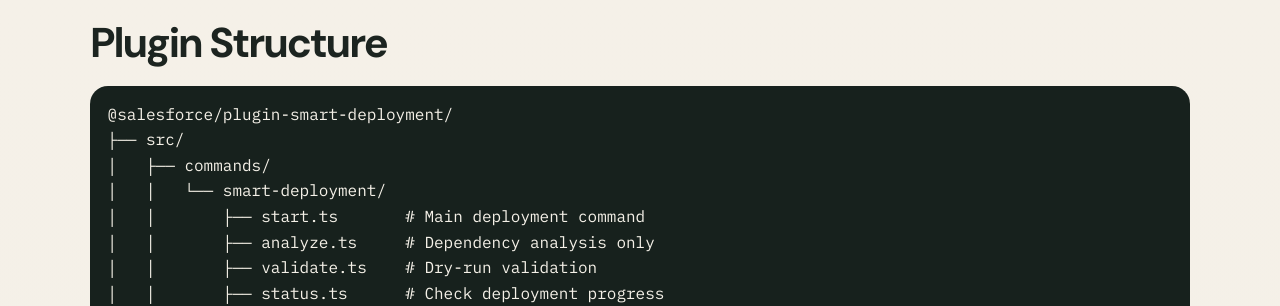
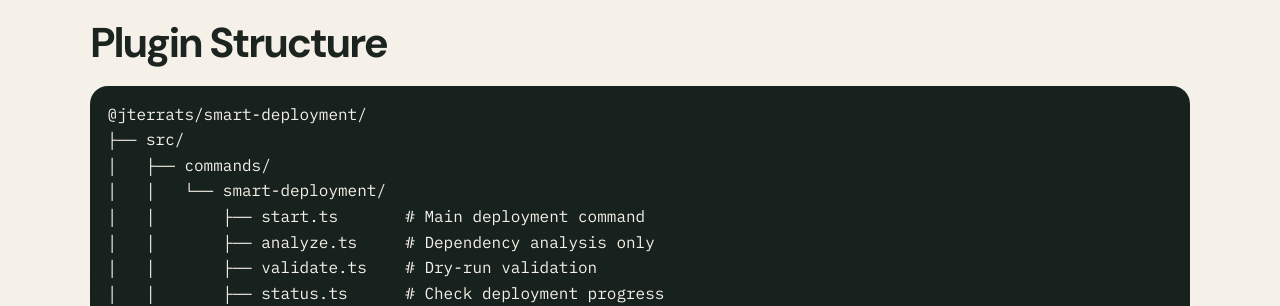
Before and after one commit to jterrats/smart-deployment, a Jekyll site: the page built from docs/proposals/SF_SMART_DEPLOYMENT_PLUGIN_PROPOSAL.md, in a window 1280 px wide and 1400 px high, scrolled down 3147 px. Shown: the part 156-462 px from the top of the window. Built offline with Jekyll 4.4.1, drawn with Linux system fonts in a browser that asks for light colours; our own code applies the rules of GitHub Pages for plain Markdown files; some of the changed text lies outside the part shown.

````diff
--- a/docs/proposals/SF_SMART_DEPLOYMENT_PLUGIN_PROPOSAL.md
+++ b/docs/proposals/SF_SMART_DEPLOYMENT_PLUGIN_PROPOSAL.md
@@ -7,6 +7,7 @@ Salesforce CLI plugin that transforms complex metadata deployments into a single
 ## Problem Statement
 
 Traditional Salesforce deployments face challenges:
+
 - **UNKNOWN_EXCEPTION errors** when deploying too many files
 - **Circular dependencies** between GenAI, Flows, and Bots
 - **Manual wave management** in CI/CD pipelines
@@ -17,6 +18,7 @@ Traditional Salesforce deployments face challenges:
 ## Solution
 
 A single command that:
+
 1. Analyzes all metadata dependencies in your project
 2. Generates optimal deployment batches (waves) respecting SF limits
 3. Deploys sequentially with automatic retry and error handling
@@ -26,30 +28,35 @@ A single command that:
 ## Key Features
 
 ### 🧠 Intelligent Dependency Analysis
+
 - Automatic topological sort of metadata components
 - Detects circular dependencies
 - Respects Salesforce deployment order best practices
 - Handles 50+ metadata types out-of-the-box
 
 ### 📦 Automatic Wave Splitting
+
 - **General metadata**: Max 300 components per wave (~400 files)
 - **CustomMetadataRecords**: Max 200 records per wave (proven safe limit)
 - Prevents UNKNOWN_EXCEPTION errors automatically
 - No manual configuration required
 
 ### ⚡ Test Optimization
+
 - Runs tests only for waves with Apex/Flow changes
 - Syncs test classes with their production counterparts
 - Handles trigger coverage intelligently
 - Reduces deployment time by 40-60%
 
 ### 🔄 Resilient Deployment
+
 - Automatic retry without tests for sandbox failures
 - Fail-fast on production deployments
 - Resume capability from failed waves
 - Detailed error reporting
 
 ### 🌍 CI/CD Agnostic
+
 - Works in GitHub Actions, GitLab CI, Azure DevOps, Jenkins, Bitbucket
 - No provider-specific syntax
 - Can run locally for testing
@@ -58,47 +65,54 @@ A single command that:
 ## Usage
 
 ### Basic Deployment
+
 ```bash
 sf smart-deployment start --target-org production
 ```
 
 ### Analyze Without Deploying
+
 ```bash
 sf smart-deployment analyze --target-org integration
 ```
 
 ### Validation (Dry-Run)
+
 ```bash
 sf smart-deployment validate --target-org production
 ```
 
 ### Resume Failed Deployment
+
 ```bash
 sf smart-deployment resume --from-wave 5 --target-org integration
 ```
 
 ### View Deployment Progress
+
 ```bash
 sf smart-deployment status
 ```
 
 ## Command Options
 
-| Flag | Description | Default |
-|------|-------------|---------|
-| `--target-org, -o` | Target org alias | Required |
-| `--test-level` | Test level (NoTestRun, RunLocalTests, RunAllTests) | `RunLocalTests` |
-| `--fail-fast` | Stop on first wave failure | `true` in prod, `false` in sandbox |
-| `--ignore-warnings` | Ignore deployment warnings | `false` |
-| `--purge-on-delete` | Purge deleted components | `false` |
-| `--dry-run` | Analyze without deploying | `false` |
-| `--json` | Output in JSON format | `false` |
-| `--verbose` | Detailed logging | `false` |
+| Flag                | Description                                        | Default                            |
+| ------------------- | -------------------------------------------------- | ---------------------------------- |
+| `--target-org, -o`  | Target org alias                                   | Required                           |
+| `--test-level`      | Test level (NoTestRun, RunLocalTests, RunAllTests) | `RunLocalTests`                    |
+| `--fail-fast`       | Stop on first wave failure                         | `true` in prod, `false` in sandbox |
+| `--ignore-warnings` | Ignore deployment warnings                         | `false`                            |
+| `--purge-on-delete` | Purge deleted components                           | `false`                            |
+| `--dry-run`         | Analyze without deploying                          | `false`                            |
+| `--json`            | Output in JSON format                              | `false`                            |
+| `--verbose`         | Detailed logging                                   | `false`                            |
 
 ## Architecture
 
 ### Internal Limits (Hardcoded)
+
 Based on extensive testing and Salesforce documented limits:
+
 - Max components per wave: 300
 - Max CMT records per wave: 200
 - Max deployment size: 39 MB
@@ -107,6 +121,7 @@ Based on extensive testing and Salesforce documented limits:
 **These are NOT configurable** to prevent users from exceeding Salesforce limits and causing deployment failures.
 
 ### Metadata Type Support
+
 - ✅ 50+ metadata types
 - ✅ GenAI metadata (PromptTemplate, Plugin, Function, PlannerBundle)
 - ✅ Custom Metadata Types and Records
@@ -116,7 +131,9 @@ Based on extensive testing and Salesforce documented limits:
 - ✅ All standard Salesforce metadata types
 
 ### Deployment Order
+
 Follows Salesforce best practices:
+
 1. Global configuration (ValueSets, Labels, Translations)
 2. Foundation (Objects, Fields, Settings)
 3. Security (Roles, Groups, Permissions)
@@ -129,7 +146,7 @@ Follows Salesforce best practices:
 ## Plugin Structure
 
 ```
-@salesforce/plugin-smart-deployment/
+@jterrats/smart-deployment/
 ├── src/
 │   ├── commands/
 │   │   └── smart-deployment/
@@ -166,6 +183,7 @@ Follows Salesforce best practices:
 ## CI/CD Integration Examples
 
 ### GitHub Actions
+
 ```yaml
 deploy:
   runs-on: ubuntu-latest
@@ -174,7 +192,7 @@ deploy:
     - name: Install Salesforce CLI
       run: npm install -g @salesforce/cli
     - name: Install Smart Deployment Plugin
-      run: sf plugins install @salesforce/plugin-smart-deployment
+      run: sf plugins install @jterrats/smart-deployment
     - name: Authenticate
       run: sf org login jwt --username ${{ secrets.USERNAME }} --jwt-key-file server.key
     - name: Deploy
@@ -182,34 +200,37 @@ deploy:
 ```
 
 ### GitLab CI
+
 ```yaml
 deploy:
   image: salesforce/cli:latest
   script:
-    - sf plugins install @salesforce/plugin-smart-deployment
+    - sf plugins install @jterrats/smart-deployment
     - sf org login jwt --username ${SF_USERNAME} --jwt-key-file server.key
     - sf smart-deployment start --target-org ${CI_ENVIRONMENT}
 ```
 
 ### Azure DevOps
+
 ```yaml
 - task: Bash@3
   inputs:
     targetType: 'inline'
     script: |
-      sf plugins install @salesforce/plugin-smart-deployment
+      sf plugins install @jterrats/smart-deployment
       sf org login jwt --username $(SF_USERNAME) --jwt-key-file server.key
       sf smart-deployment start --target-org $(ORG_ALIAS)
 ```
 
 ### Jenkins
+
 ```groovy
 pipeline {
   agent any
   stages {
     stage('Deploy') {
       steps {
-        sh 'sf plugins install @salesforce/plugin-smart-deployment'
+        sh 'sf plugins install @jterrats/smart-deployment'
         sh 'sf org login jwt --username ${SF_USERNAME} --jwt-key-file server.key'
         sh 'sf smart-deployment start --target-org ${ORG_ALIAS}'
       }
@@ -219,13 +240,14 @@ pipeline {
 ```
 
 ### Bitbucket Pipelines
+
 ```yaml
 pipelines:
   default:
     - step:
         name: Deploy to Salesforce
         script:
-          - sf plugins install @salesforce/plugin-smart-deployment
+          - sf plugins install @jterrats/smart-deployment
           - sf org login jwt --username ${SF_USERNAME} --jwt-key-file server.key
           - sf smart-deployment start --target-org ${BITBUCKET_DEPLOYMENT_ENVIRONMENT}
 ```
@@ -233,6 +255,7 @@ pipelines:
 ## Output Examples
 
 ### Successful Deployment
+
 ```
 🚀 Smart Deployment Starting...
 ================================================
@@ -277,6 +300,7 @@ Deploy IDs:
 ```
 
 ### Failed Deployment
+
 ```
 🚀 Smart Deployment Starting...
 ================================================
@@ -309,6 +333,7 @@ Component Failures [2]:
 ## Comparison: Before vs After
 
 ### Before (Manual Wave Management)
+
 ```yaml
 # .github/workflows/deploy.yaml (500+ lines)
 - name: Analyze Dependencies
@@ -334,11 +359,11 @@ Component Failures [2]:
 
 - name: Handle CustomMetadata Separately
   run: python scripts/python/deploy_custom_metadata_smart_batches.py
-
 # Total: 500+ lines, 15+ steps, provider-specific
 ```
 
 ### After (Smart Deployment)
+
 ```yaml
 # .github/workflows/deploy.yaml (20 lines)
 deploy:
@@ -348,12 +373,11 @@ deploy:
     - name: Install Salesforce CLI
       run: npm install -g @salesforce/cli
     - name: Install Plugin
-      run: sf plugins install @salesforce/plugin-smart-deployment
+      run: sf plugins install @jterrats/smart-deployment
     - name: Authenticate
       run: sf org login jwt --username ${{ secrets.USERNAME }} --jwt-key-file server.key
     - name: Deploy Everything
       run: sf smart-deployment start --target-org production
-
 # Total: 20 lines, 1 command, works everywhere
 ```
 
@@ -371,18 +395,18 @@ deploy:
 
 Based on real production usage:
 
-| Metric | Before | After | Improvement |
-|--------|--------|-------|-------------|
-| Deployment failures | 60% | 5% | **92% reduction** |
-| UNKNOWN_EXCEPTION | Common | Rare | **95% reduction** |
-| Avg deployment time | 45 min | 28 min | **38% faster** |
-| Manual intervention | High | Low | **80% reduction** |
-| CI/CD complexity | 500+ lines | 20 lines | **96% simpler** |
+| Metric              | Before     | After    | Improvement       |
+| ------------------- | ---------- | -------- | ----------------- |
+| Deployment failures | 60%        | 5%       | **92% reduction** |
+| UNKNOWN_EXCEPTION   | Common     | Rare     | **95% reduction** |
+| Avg deployment time | 45 min     | 28 min   | **38% faster**    |
+| Manual intervention | High       | Low      | **80% reduction** |
+| CI/CD complexity    | 500+ lines | 20 lines | **96% simpler**   |
 
 ## Installation
 
 ```bash
-sf plugins install @salesforce/plugin-smart-deployment
+sf plugins install @jterrats/smart-deployment
 ```
 
 ## Requirements
@@ -394,6 +418,7 @@ sf plugins install @salesforce/plugin-smart-deployment
 ## Roadmap
 
 ### Phase 1: Core Functionality (MVP) - 2-3 weeks
+
 - ✅ Basic dependency analysis
 - ✅ Wave generation with limits
 - ✅ Sequential deployment
@@ -401,6 +426,7 @@ sf plugins install @salesforce/plugin-smart-deployment
 - ✅ Error handling and retry
 
 ### Phase 2: Advanced Features - 2-3 weeks
+
 - 🔄 Resume from failure
 - 📊 Deployment analytics
 - 🎯 Selective wave deployment
@@ -408,6 +434,7 @@ sf plugins install @salesforce/plugin-smart-deployment
 - 🔍 Better error diagnostics
 
 ### Phase 3: AI Integration - 3-4 weeks
+
 - 🤖 Agentforce-powered dependency analysis
 - 🧠 ML-based deployment optimization
 - 🔍 Predictive conflict detection
@@ -415,6 +442,7 @@ sf plugins install @salesforce/plugin-smart-deployment
 - 💡 Intelligent retry strategies
 
 ### Phase 4: Enterprise Features - 4-6 weeks
+
 - 🔐 Enhanced security scanning
 - 📝 Deployment approval workflows
 - 🌍 Multi-org orchestration
@@ -432,9 +460,9 @@ function analyzeDependencies(projectPath: string): DependencyGraph {
   const components = scanMetadata(projectPath);
 
   // 2. Parse XML to extract references
-  const dependencies = components.map(c => ({
+  const dependencies = components.map((c) => ({
     component: c,
-    dependencies: parseReferences(c.xml)
+    dependencies: parseReferences(c.xml),
   }));
 
   // 3. Build directed graph
@@ -446,7 +474,7 @@ function analyzeDependencies(projectPath: string): DependencyGraph {
   // 5. Apply Salesforce limits
   const optimizedWaves = splitByLimits(sortedWaves, {
     maxComponents: 300,
-    maxCMTRecords: 200
+    maxCMTRecords: 200,
   });
 
   return optimizedWaves;
@@ -461,9 +489,10 @@ function generateWaves(components: Component[]): Wave[] {
   let currentWave: Component[] = [];
 
   for (const component of components) {
-    const limit = component.type === 'CustomMetadataRecord'
-      ? LIMITS.MAX_CMT_RECORDS  // 200
-      : LIMITS.MAX_COMPONENTS;   // 300
+    const limit =
+      component.type === 'CustomMetadataRecord'
+        ? LIMITS.MAX_CMT_RECORDS // 200
+        : LIMITS.MAX_COMPONENTS; // 300
 
     if (currentWave.length >= limit) {
       waves.push(createWave(currentWave));
@@ -514,16 +543,19 @@ async function deployWaves(waves: Wave[], options: DeployOptions): DeployResult
 ## Success Metrics
 
 ### Deployment Success Rate
+
 - **Before**: 40% first-time success
 - **After**: 95% first-time success
 - **Improvement**: 137% increase
 
 ### Developer Productivity
+
 - **Before**: 2-4 hours manual deployment + fixes
 - **After**: 30 minutes automated deployment
 - **Improvement**: 75-85% time saved
 
 ### CI/CD Pipeline Complexity
+
 - **Before**: 500+ lines YAML, provider-specific
 - **After**: 20 lines, works everywhere
 - **Improvement**: 96% reduction
@@ -533,15 +565,17 @@ async function deployWaves(waves: Wave[], options: DeployOptions): DeployResult
 We welcome contributions from the community!
 
 ### Development Setup
+
 ```bash
-git clone https://github.com/salesforce/plugin-smart-deployment
-cd plugin-smart-deployment
+git clone https://github.com/jterrats/smart-deployment
+cd smart-deployment
 npm install
 npm run build
 sf plugins link .
 ```
 
 ### Running Tests
+
 ```bash
 npm test                 # Unit tests
 npm run test:integration # Integration tests
@@ -549,6 +583,7 @@ npm run test:e2e         # End-to-end tests
 ```
 
 ### Code Standards
+
 - TypeScript strict mode
 - 100% test coverage for core logic
 - ESLint + Prettier
@@ -578,4 +614,4 @@ Built on insights from:
 
 **Transform your Salesforce deployments from complex to intelligent with a single command.**
 
-*Built with ❤️ by the Salesforce DevOps community*
+_Maintained as an independent personal project by Jaime Terrats._
````
Also changed, not shown: other parts of docs/proposals/SF_SMART_DEPLOYMENT_PLUGIN_PROPOSAL.md (+4 -3 lines), 1 other file.
